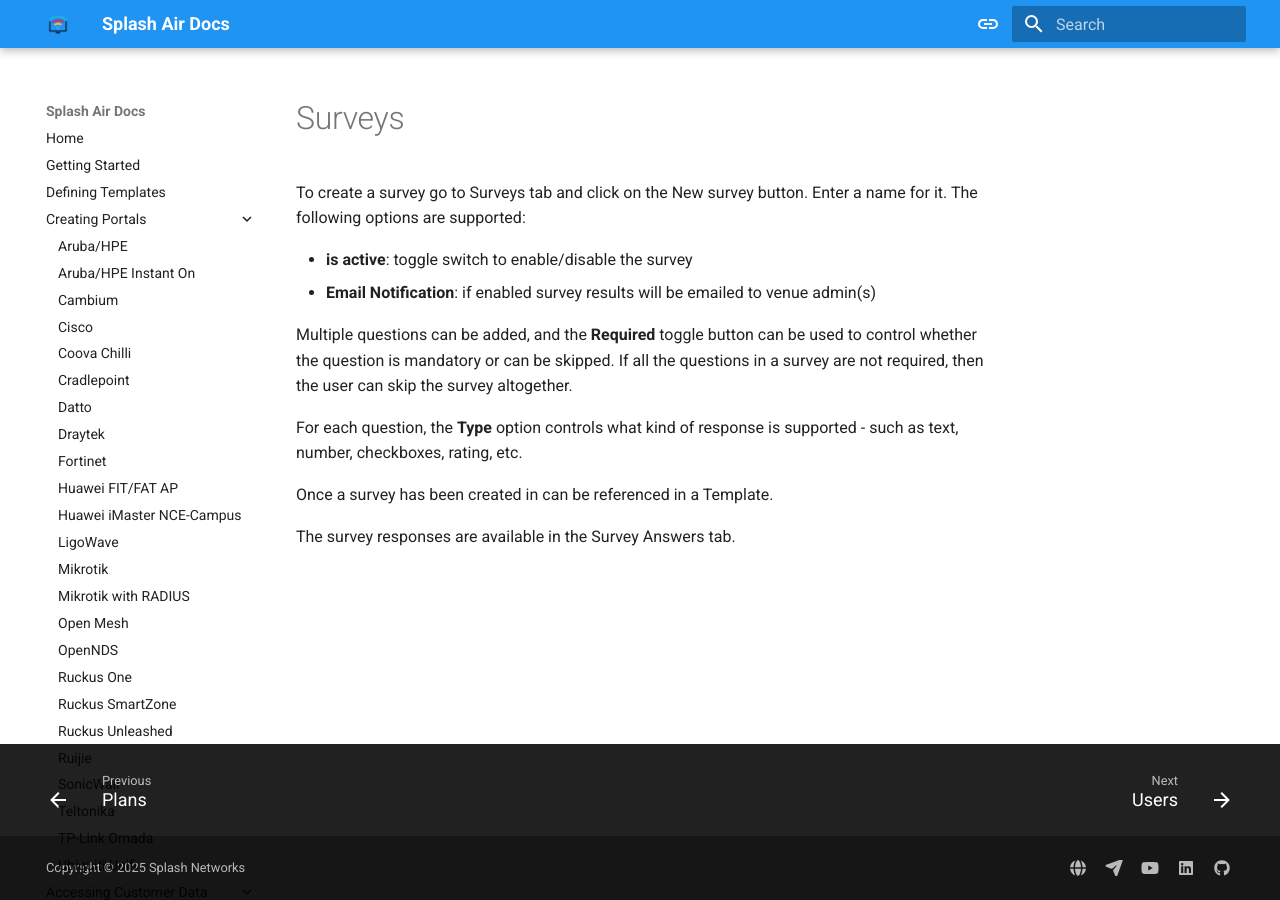
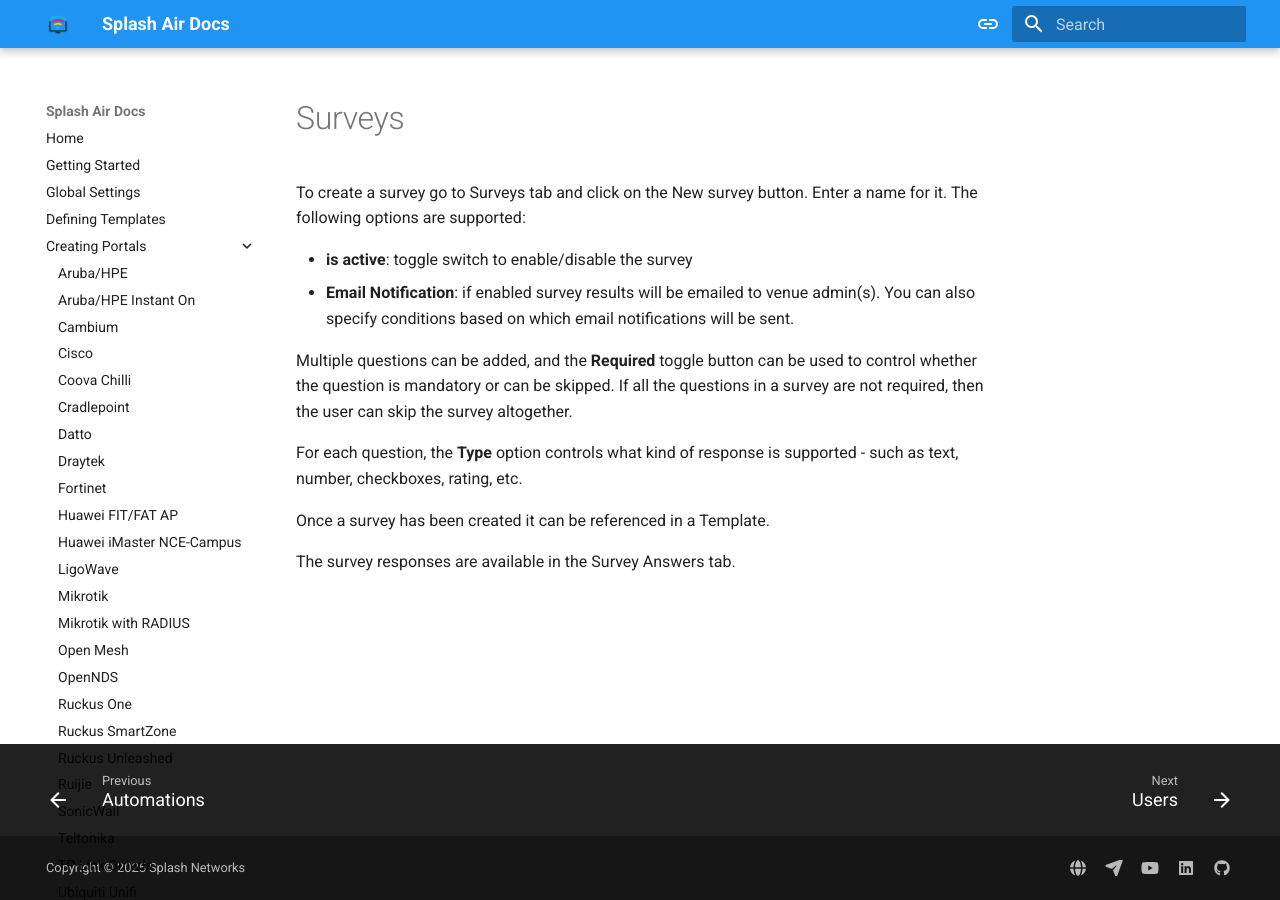
Before and after one commit to splash-networks/admin-panel-doc, an MkDocs documentation site: the page built from docs/surveys.md, in a window 1280 px wide. Built offline with MkDocs 1.6.1 and Material for MkDocs 9.7.7, drawn with Linux system fonts in a browser that asks for light colours.

Commit message:
vale & automations

```diff
--- a/docs/surveys.md
+++ b/docs/surveys.md
@@ -1,12 +1,12 @@
 To create a survey go to Surveys tab and click on the New survey button. Enter a name for it. The following options are supported:
 
 - **is active**: toggle switch to enable/disable the survey
-- **Email Notification**: if enabled survey results will be emailed to venue admin(s)
+- **Email Notification**: if enabled survey results will be emailed to venue admin(s). You can also specify conditions based on which email notifications will be sent.
 
 Multiple questions can be added, and the **Required** toggle button can be used to control whether the question is mandatory or can be skipped. If all the questions in a survey are not required, then the user can skip the survey altogether.
 
 For each question, the **Type** option controls what kind of response is supported - such as text, number, checkboxes, rating, etc.
 
-Once a survey has been created in can be referenced in a Template.
+Once a survey has been created it can be referenced in a Template.
 
 The survey responses are available in the Survey Answers tab.
--- a/mkdocs.yml
+++ b/mkdocs.yml
@@ -7,6 +7,7 @@
 nav:
   - Home: index.md
   - Getting Started: getting-started.md
+  - Global Settings: global-settings.md
   - Defining Templates: defining-templates.md
   - Creating Portals:
       - portals/index.md
@@ -38,8 +39,8 @@
       - customer-data/index.md
       - Through Web: customer-data/web.md
       - Through API: customer-data/api.md
-  - Global Settings: global-settings.md
   - Plans: plans.md
+  - Automations: automations.md
   - Surveys: surveys.md
   - Users: users.md
   - Walled Garden: walled-garden.md
```
Also changed, not shown: docs/automations.md (added, +1 -0 lines), docs/getting-started.md (+1 -1 lines), docs/plans.md (+1 -1 lines), .github/styles/config/vocabularies/Doc/accept.txt (added), 1 other file.
